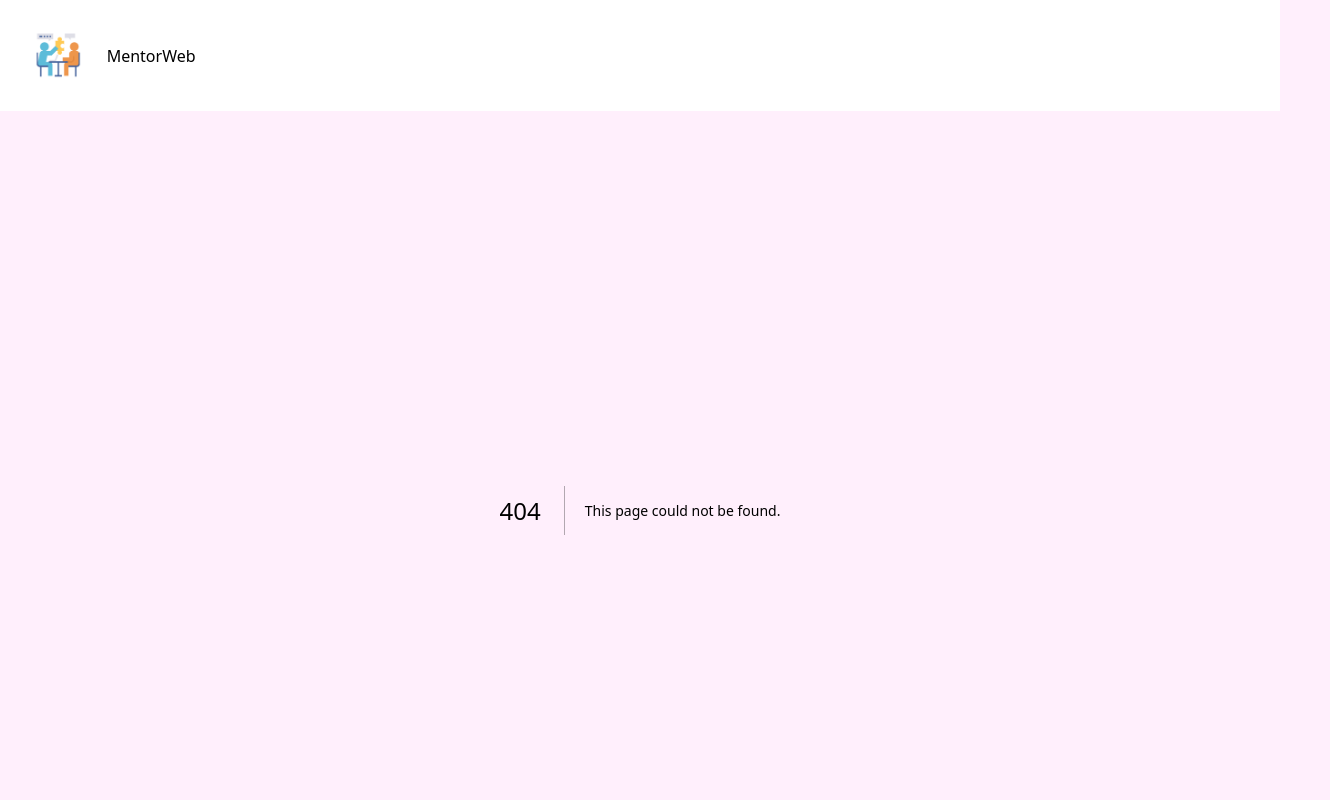
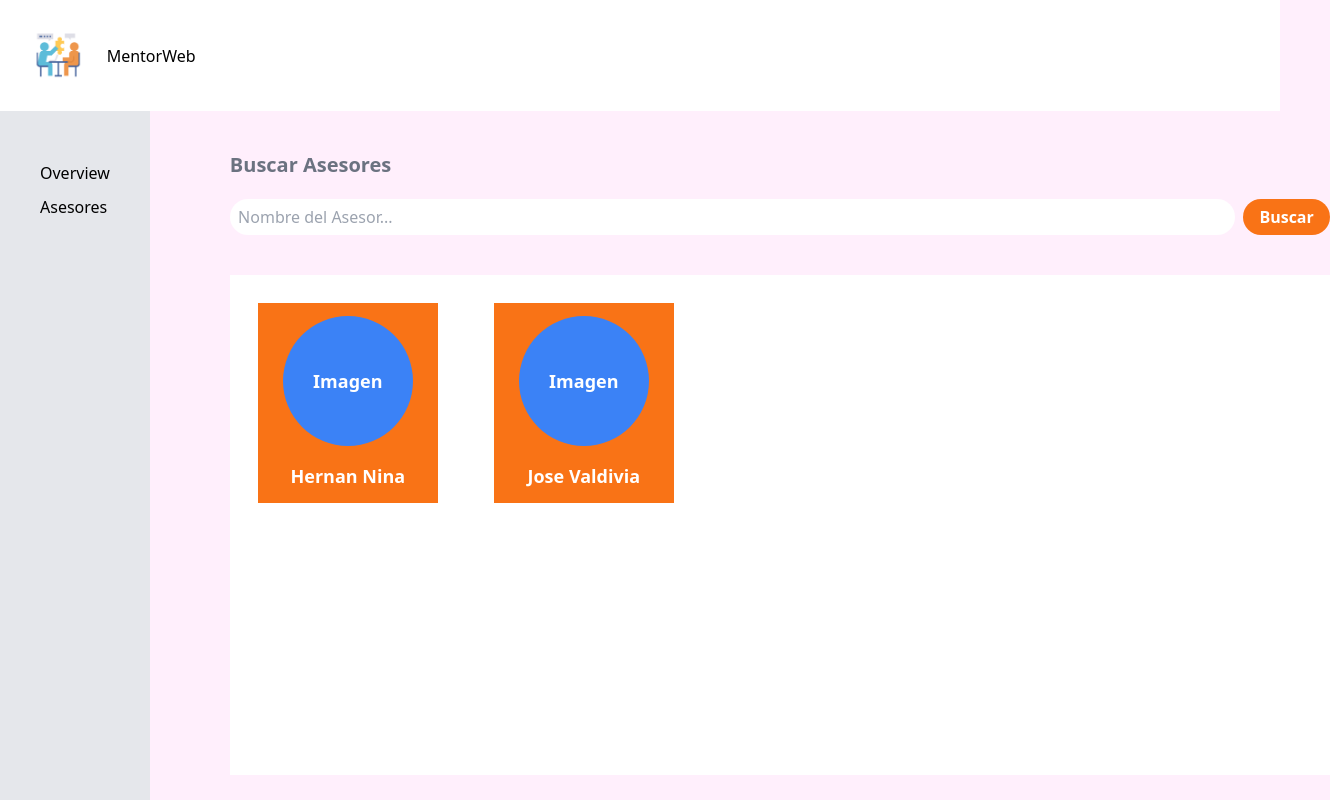
Before and after one commit to Denwort/MentorWeb_frontend, a Next.js app: page /UserAsesores in a window 1280 px wide. Before the commit this address had no page. Shown: the top 800 px of the page, 1330 px wide, since content can reach past the window. Built offline with nearby package versions, Linux system fonts and the light colour scheme.

Commit message:
Avance de UserAsesores

```diff
--- /dev/null
+++ b/src/app/UserAsesores/page.js
@@ -0,0 +1,46 @@
+export default function UserAsesores() {
+    return (
+        <html lang="en">
+            <body className="bg-customPink">
+                <div className="flex h-screen">
+                    <div className="w-48 bg-gray-200 p-10">
+                        <ul>
+                            <li style={{ marginTop: '10px' }}>Overview</li>
+                            <li style={{ marginTop: '10px' }}>Asesores</li>
+                        </ul>
+                    {/* Este div expande el menú lateral hasta abajo de la página */}
+                    </div>
+                    <div className="ml-20">
+                        <div className="row-start-1 mt-10 items-center justify-center ">
+                            <div className="row-start-1 flex ">
+                                <p className="text-gray-500 font-bold text-xl">Buscar Asesores</p>
+                            </div>
+                            <div className="row-start-1 mt-5 flex ">
+                                <input className =" w-full rounded-full  mr-2 " type="text" placeholder="  Nombre del Asesor..." ></input>
+                                <button className="bg-orange-500 hover:bg-orange-700 text-white font-bold py-1.5 px-4 rounded-full"> Buscar</button>
+                            </div>
+                        </div>
+                        <div className="row-start-1 flex bg-white mt-10 " style={{ width: '1100px', height: '500px' }}>
+                            <div className="bg-orange-500 flex flex-col items-center justify-center m-7" style={{ width: '180px', height: '200px' }}>
+                                <div className=" bg-blue-500 rounded-full flex items-center justify-center" style={{ width: '130px', height: '130px' }}>
+                                    <p className="text-white font-bold text-lg">Imagen</p>
+                                </div>
+                                <div className="mt-4">
+                                    <p className="text-white font-bold text-lg" >Hernan Nina</p>
+                                </div>
+                            </div>
+                            <div className="bg-orange-500 flex flex-col items-center justify-center  m-7" style={{ width: '180px', height: '200px' }}>
+                                <div className=" bg-blue-500 rounded-full flex items-center justify-center" style={{ width: '130px', height: '130px' }}>
+                                    <p className="text-white font-bold text-lg">Imagen</p>
+                                </div>
+                                <div className="mt-4">
+                                    <p className="text-white font-bold text-lg" >Jose Valdivia</p>
+                                </div>
+                            </div>
+                        </div>
+                    </div>
+                </div>
+            </body>
+        </html>
+    );
+}
```
